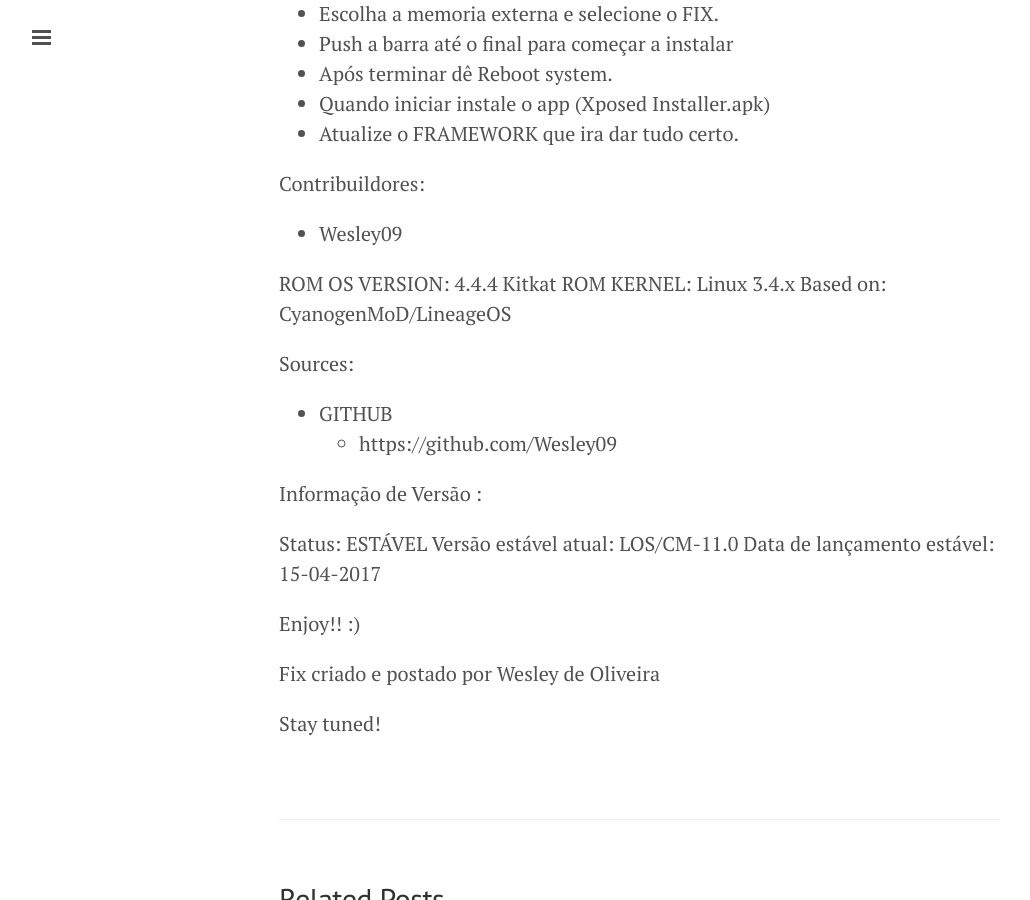
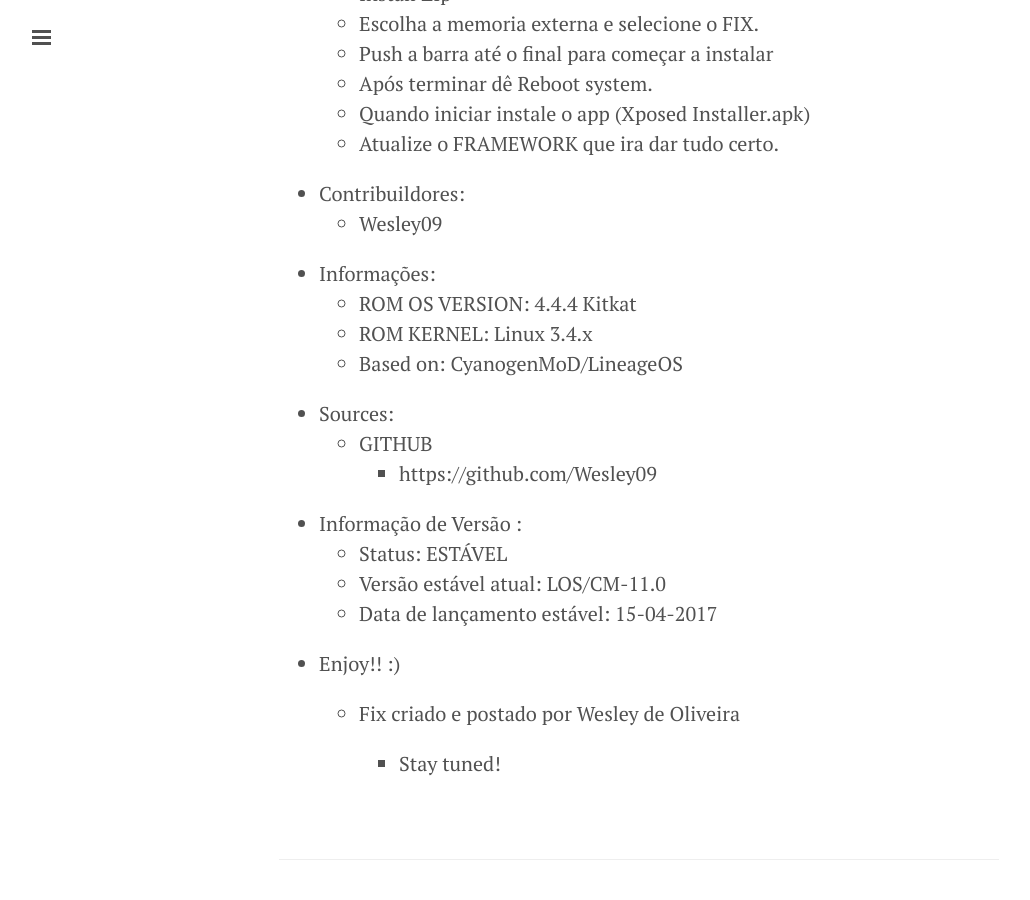
Before and after one commit to Wesley09/Wesley09.github.io, a Jekyll site: the page built from _posts/2017-04-15-Resolvendo-Loop-Infinito-do-xposed-na-CM11-(KITKAT).markdown, in a window 1280 px wide and 900 px high, scrolled down 833 px. Shown: the whole window, without its empty margins (1-1031 px from the left). Built offline with Jekyll 4.4.1, drawn with Linux system fonts in a browser that asks for light colours; our own code applies the rules of GitHub Pages for plain Markdown files; part of the change alters nothing that is shown; some of the changed text lies outside the part shown.

Commit message:
new post

```diff
--- a/_posts/2017-04-15-Resolvendo-Loop-Infinito-do-xposed-na-CM11-(KITKAT).markdown
+++ b/_posts/2017-04-15-Resolvendo-Loop-Infinito-do-xposed-na-CM11-(KITKAT).markdown
@@ -1,65 +1,60 @@
----
-title: Resolvendo loop infinito do xposed na CM11 e LOS11
----
 
 
-LEMBRE-SE:
+   - LEMBRE-SE:
 
-   - Sua garantia é agora nula.
-   - Eu não sou responsável por dispositivos brickeados.
-   - Fazer alguma pesquisa se você tiver alguma preocupação sobre os recursos incluídos nesta ROM.
-   - Quando você instalar VOCÊ está escolhendo fazer estas modificações, e se Você apontar o dedo para mim por estragar o seu dispositivo, vou rir de você.
+        - Sua garantia é agora nula.
+        - Eu não sou responsável por dispositivos brickeados.
+        - Fazer alguma pesquisa se você tiver alguma preocupação sobre os recursos incluídos nesta ROM.
+        - Quando você instalar VOCÊ está escolhendo fazer estas modificações, e se Você apontar o dedo para mim por estragar o seu dispositivo, vou rir de você.
 
 
 
 
-LINKS:
+   - LINKS:
 
-   -  Fix_Xposed-Instaler (armv7-a-neon): http://adf.ly/1lDFnf
-   -  Xposed Installer: http://adf.ly/1mExNu
+      -  Fix_Xposed-Instaler (armv7-a-neon): http://adf.ly/1lDFnf
+      -  Xposed Installer: http://adf.ly/1mExNu
 
 
 
 
-Como instalar:
+   - Como instalar:
+      - Certifique se você esta em uma rom kitkat 4.4.4.
+      - Faça o download do Fix e do Xposed Installer.
+      - Ligue o celular em modo recovery
+      - Install ZIp
+      - Escolha a memoria externa e selecione o FIX.
+      - Push a barra até o final para começar a instalar
+      - Após terminar dê Reboot system.
+      - Quando iniciar instale o app  (Xposed Installer.apk)
+      - Atualize o FRAMEWORK que ira dar tudo certo.
 
 
-   - Certifique se você esta em uma rom kitkat 4.4.4.
-   - Faça o download do Fix e do Xposed Installer.
-   - Ligue o celular em modo recovery
-   - Install ZIp
-   - Escolha a memoria externa e selecione o FIX.
-   - Push a barra até o final para começar a instalar
-   - Após terminar dê Reboot system.
-   - Quando iniciar instale o app  (Xposed Installer.apk)
-   - Atualize o FRAMEWORK que ira dar tudo certo.
+   - Contribuildores:
+      - Wesley09
 
 
-Contribuildores:
-
-   - Wesley09
-
-ROM OS VERSION: 4.4.4 Kitkat
-ROM KERNEL: Linux 3.4.x
-Based on: CyanogenMoD/LineageOS
+   - Informações:
+      - ROM OS VERSION: 4.4.4 Kitkat
+      - ROM KERNEL: Linux 3.4.x
+      - Based on: CyanogenMoD/LineageOS
 
 
-Sources:
+
+   - Sources:
+      - GITHUB
+         - https://github.com/Wesley09
 
 
-   - GITHUB
-      - https://github.com/Wesley09
+
+   - Informação de Versão :
+      - Status: ESTÁVEL
+      - Versão estável atual: LOS/CM-11.0
+      - Data de lançamento estável: 15-04-2017
 
 
-Informação de Versão :
+   - Enjoy!! :)
 
-Status: ESTÁVEL
-Versão estável atual: LOS/CM-11.0
-Data de lançamento estável: 15-04-2017
+      - Fix criado e postado por Wesley de Oliveira
 
-
-Enjoy!! :)
-
-Fix criado e postado por Wesley de Oliveira
-
-Stay tuned!
+         - Stay tuned!
```
